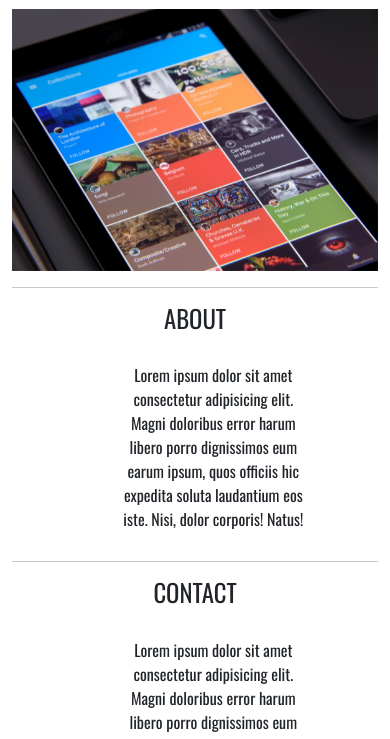
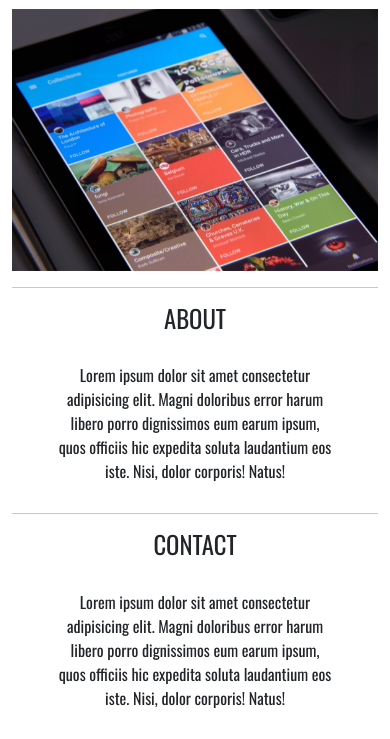
Before and after one commit to kaolof/portafolio-fotografo, a plain HTML site: page index.html in a window 390 px wide. Shown: the part 48-787 px from the top of the page. Drawn offline with nearby package versions, Linux system fonts and the light colour scheme.

Commit message:
mejora parrafos

```diff
--- a/styles.css
+++ b/styles.css
@@ -116,12 +116,12 @@ ul{
 
 @media (max-width: 700px){
     .container p{
-        width:50%;
+        width:75%;
         text-align: center;
         margin-top: 30px ;
         margin-bottom: 30px ;
-        margin-right: 30%;
-        margin-left: 30%;
+        margin-right: auto;
+        margin-left: auto;
     }
     .nav-main ul.nav-menu{
         display: block;
```
